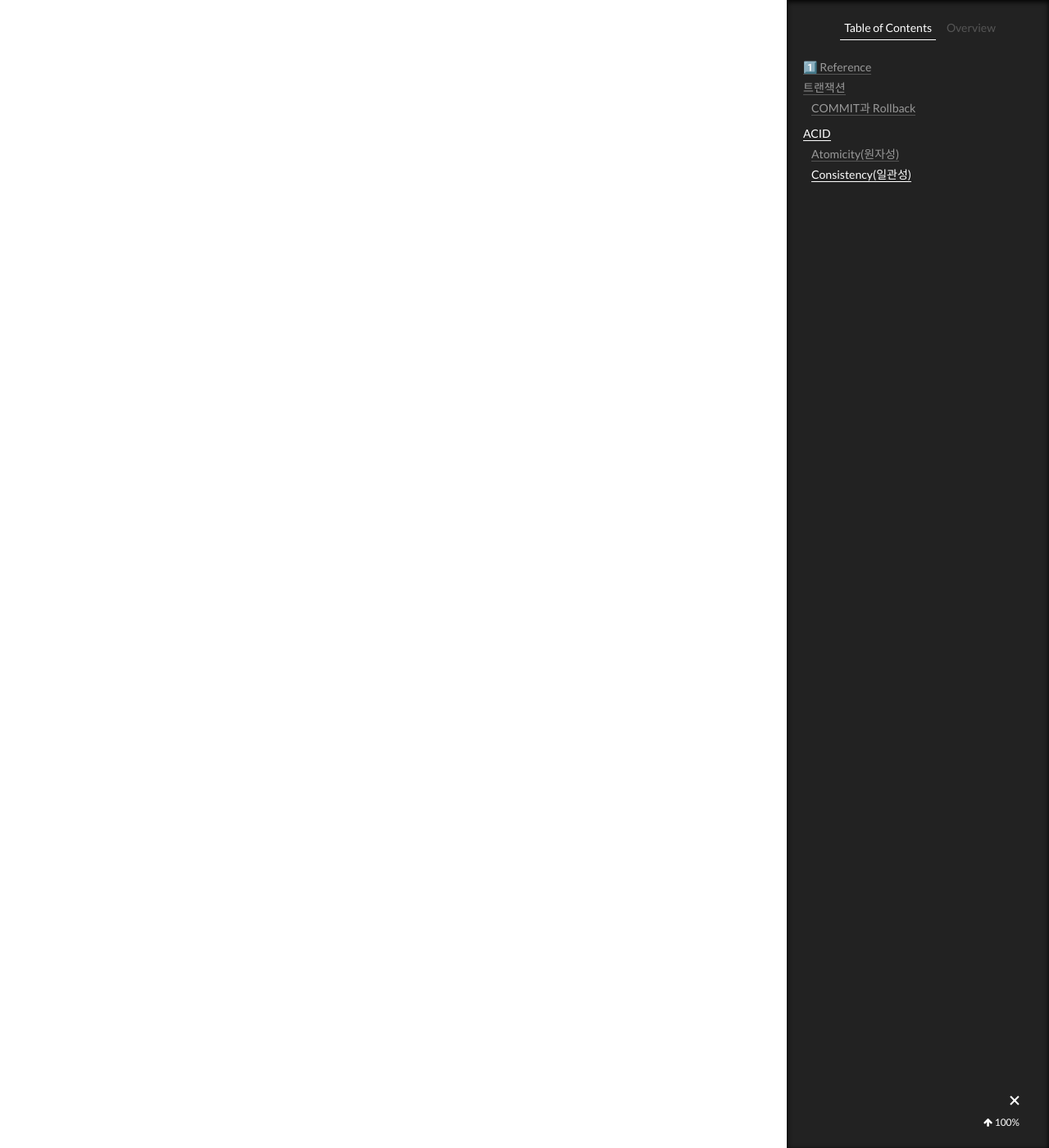
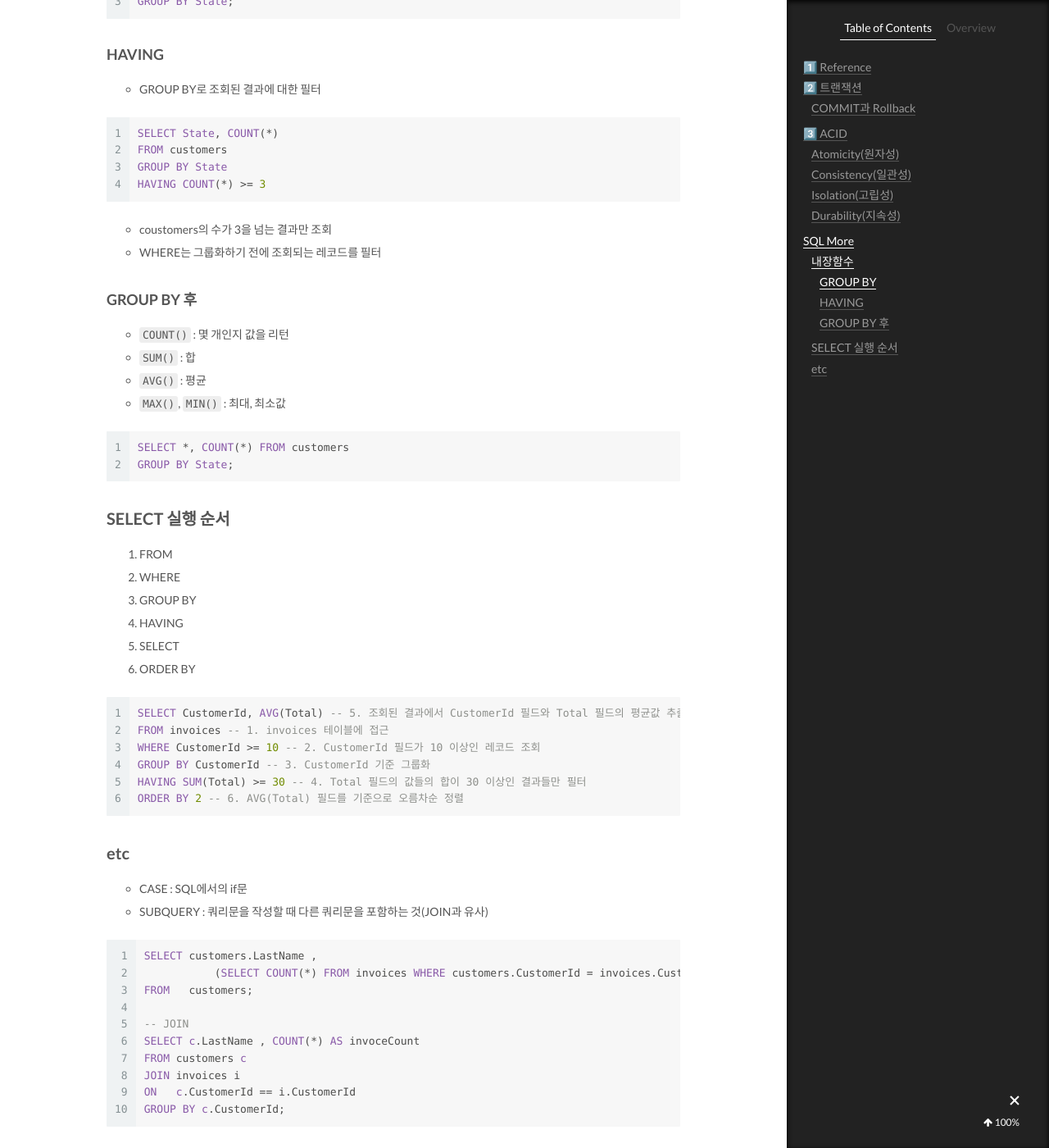
Before and after one commit to 6mini/6mini.github.io, a Jekyll site: the page built from _posts/2021-09-11-de3.md, in a window 1280 px wide and 1400 px high, scrolled down 3101 px. Shown: the whole window at 82% size. Built offline with Jekyll 4.4.1, drawn with Linux system fonts in a browser that asks for light colours; comment, search, counter and statistics services are not loaded; some of the changed text lies outside the part shown.

Commit message:
Post SQL advanced

````diff
--- a/_posts/2021-09-11-de3.md
+++ b/_posts/2021-09-11-de3.md
@@ -13,7 +13,7 @@ mathjax: enable
   - [Atomicity Consistency Isolation Durability (ACID)](https://www.techopedia.com/definition/23949/atomicity-consistency-isolation-durability-acid-database-management-system)
   - [Manage MySQL Transactions in Python](https://pynative.com/python-mysql-transaction-management-using-commit-rollback/)
 
-# 트랜잭션
+# 2️⃣ 트랜잭션
 - 트랜잭션 : 통상적으로 정보의 교환이나 데이터베이스 갱신 등 일련의 작업들에 대해 연속처리단위를 의미
   - DB의 무결성이 보장되는 상태에서 요청된 작업을 완수하기 위한 작업의 기본 단위로 간주
   - 간단히 **DB의 상태를 변화시키는 작업의 모음**
@@ -49,7 +49,7 @@ ROLLBACK; -- commit을 잘못하면 수동적으로 rollback
 - 트랜잭션은 미완료된 단계없이 전부를 성공해야 한다.
 - 데이터베이스 트랜잭션의 정의는 ACID 특성을 가지고 있다.
 
-# ACID
+# 3️⃣ ACID
 
 ## Atomicity(원자성)
 - 하나의 트랜잭션을 구성하는 작업은 전부 성공하거나 전부 실패해야 된다.
@@ -59,4 +59,90 @@ ROLLBACK; -- commit을 잘못하면 수동적으로 rollback
 ## Consistency(일관성)
 - 하나의 트랜잭션 이전과 이후 데이터베이스 상태는 이전과 같이 유효해야 한다.
 - 데이터베이스의 제약이나 규칙에 의거한 데이터베이스여야 한다.
-- if id와 name이 있는 user table에서
+- cf. user 테이블에 id와 name이 있어야 한다면, 둘 중 하나가 없다면 진행되지 않는다.
+
+## Isolation(고립성)
+- 하나의 트랜잭션이 다른 트랜잭션과 독립되어야 한다.
+- 실제로 동시에 여러 개의 트랜잭션이 수행될 때 각 트랜잭션은 고립되어 있어 연속으로 실행된 것과 동일한 결과를 나타내야 한다.
+- 각 트랜잭션은 다른 트랜잭션의 연산 내용을 알 수 없다.
+- 동시에 실행될 때와 연속으로 실행될 때의 데이터 베이스 상태가 동일해야 한다.
+
+## Durability(지속성)
+- 하나의 트랜잭션이 성공적으로 수행되었다면 해당 트랜잭션에 대한 로그가 남고 런타임 오류나 시스템 오류가 발생해도 해당 기록은 영구적이어야 한다.
+
+# SQL More
+
+## 내장함수
+
+### GROUP BY
+- 데이터를 조회할 때 분류하여 묶어서 조회하는 기능
+
+```sql
+SELECT * FROM customers;
+```
+
+- 각 주 기반 그룹화
+
+```sql
+SELECT State, COUNT(*)
+FROM customers
+GROUP BY State;
+```
+
+### HAVING
+- GROUP BY로 조회된 결과에 대한 필터
+
+```sql
+SELECT State, COUNT(*)
+FROM customers
+GROUP BY State
+HAVING COUNT(*) >= 3
+```
+
+- coustomers의 수가 3을 넘는 결과만 조회
+- WHERE는 그룹화하기 전에 조회되는 레코드를 필터
+
+### GROUP BY 후
+- `COUNT()` : 몇 개인지 값을 리턴
+- `SUM()` : 합
+- `AVG()` : 평균
+- `MAX()`, `MIN()` : 최대, 최소값
+
+```sql
+SELECT *, COUNT(*) FROM customers
+GROUP BY State;
+```
+
+## SELECT 실행 순서
+1. FROM
+2. WHERE
+3. GROUP BY
+4. HAVING
+5. SELECT
+6. ORDER BY
+
+```sql
+SELECT CustomerId, AVG(Total) -- 5. 조회된 결과에서 CustomerId 필드와 Total 필드의 평균값 추출
+FROM invoices -- 1. invoices 테이블에 접근
+WHERE CustomerId >= 10 -- 2. CustomerId 필드가 10 이상인 레코드 조회
+GROUP BY CustomerId -- 3. CustomerId 기준 그룹화
+HAVING SUM(Total) >= 30 -- 4. Total 필드의 값들의 합이 30 이상인 결과들만 필터
+ORDER BY 2 -- 6. AVG(Total) 필드를 기준으로 오름차순 정렬
+```
+
+## etc
+- CASE : SQL에서의 if문
+- SUBQUERY : 쿼리문을 작성할 때 다른 쿼리문을 포함하는 것(JOIN과 유사)
+
+```sql
+SELECT customers.LastName ,
+	   (SELECT COUNT(*) FROM invoices WHERE customers.CustomerId = invoices.CustomerId) AS InvoiceCount
+FROM   customers;
+
+-- JOIN
+SELECT c.LastName , COUNT(*) AS invoceCount
+FROM customers c
+JOIN invoices i
+ON   c.CustomerId == i.CustomerId
+GROUP BY c.CustomerId;
+```
````
